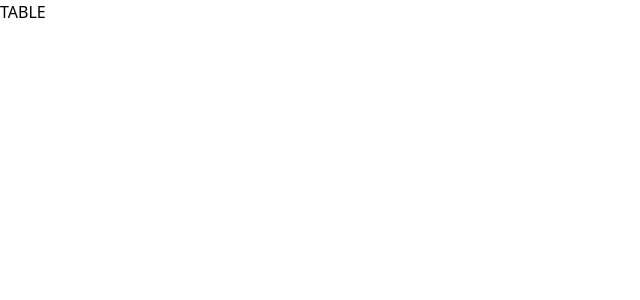
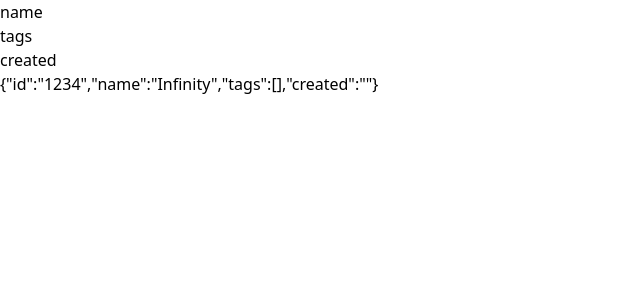
Before and after one commit to ducvietsqt/react-pwa, a React (Create React App) app: page / in a window 1280 px wide. Shown: the top 300 px of the page, without its empty margins (0-640 px from the left). Built offline with nearby package versions, Linux system fonts and the light colour scheme.

Commit message:
update table map

```diff
--- a/src/services/fakeData.ts
+++ b/src/services/fakeData.ts
@@ -4,12 +4,23 @@ export const rows: Row[] = [
   {
     id: "1234",
     name: "Infinity",
+    tags: [],
+    created: "",
   },
 ]
 
 export const columns: Column[] = [
   {
     id: '1',
-    name: 'Title',
+    name: 'name',
   },
+  {
+    id: '2',
+    name: 'tags',
+  },
+  {
+    id: '4',
+    name: 'created',
+  },
+
 ]
--- a/src/types/table.ts
+++ b/src/types/table.ts
@@ -8,4 +8,6 @@ export type Column = {
 export type Row = {
     id: UniqueId;
     name: RowTitle;
+    tags: [];
+    created: string;
 }
--- a/src/ui/Table/Table.tsx
+++ b/src/ui/Table/Table.tsx
@@ -1,11 +1,26 @@
 import { useStore } from "../../services/store"
+import { Row, Column } from "../../types/table"
 
 export function Table() {
-  const stores = useStore()
-  console.log(stores)
+  const { rows, columns } = useStore()
   return (
     <div>
-        TABLE
+      <div className="tableTripe">
+        <div className="header">
+          {columns.map((column: Column) => (
+            <div key={column.id}>
+              { column.name }
+            </div>
+          ))}
+        </div>
+        <div className="rows">
+          {rows.map((row: Row) => (
+            <div key={row.id}>
+              { JSON.stringify(row) }
+            </div>
+          ))}
+        </div>
+      </div>
     </div>
   )
 }
```
